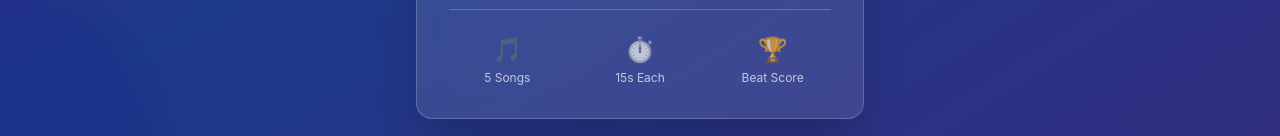
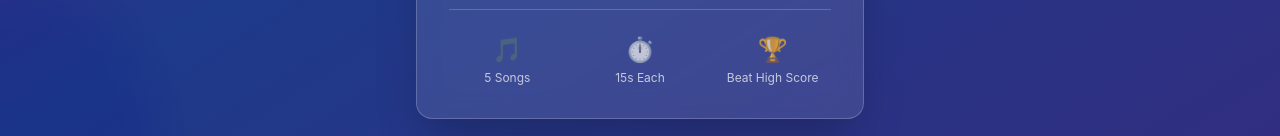
Before and after one commit to pandeyshivam-debug/guess-the-song-game, a React (Vite) app: page / in a window 1280 px wide. Shown: the part 661-797 px from the top of the page. Built offline with nearby package versions, Linux system fonts and the light colour scheme.

Commit message:
Update AuthPage.jsx

```diff
--- a/src/pages/AuthPage.jsx
+++ b/src/pages/AuthPage.jsx
@@ -231,7 +231,7 @@
             </div>
             <div className="text-white text-opacity-70">
               <div className="text-2xl mb-1">🏆</div>
-              <p className="text-xs">Beat Score</p>
+              <p className="text-xs">Beat High Score</p>
             </div>
           </div>
         </div>
```
